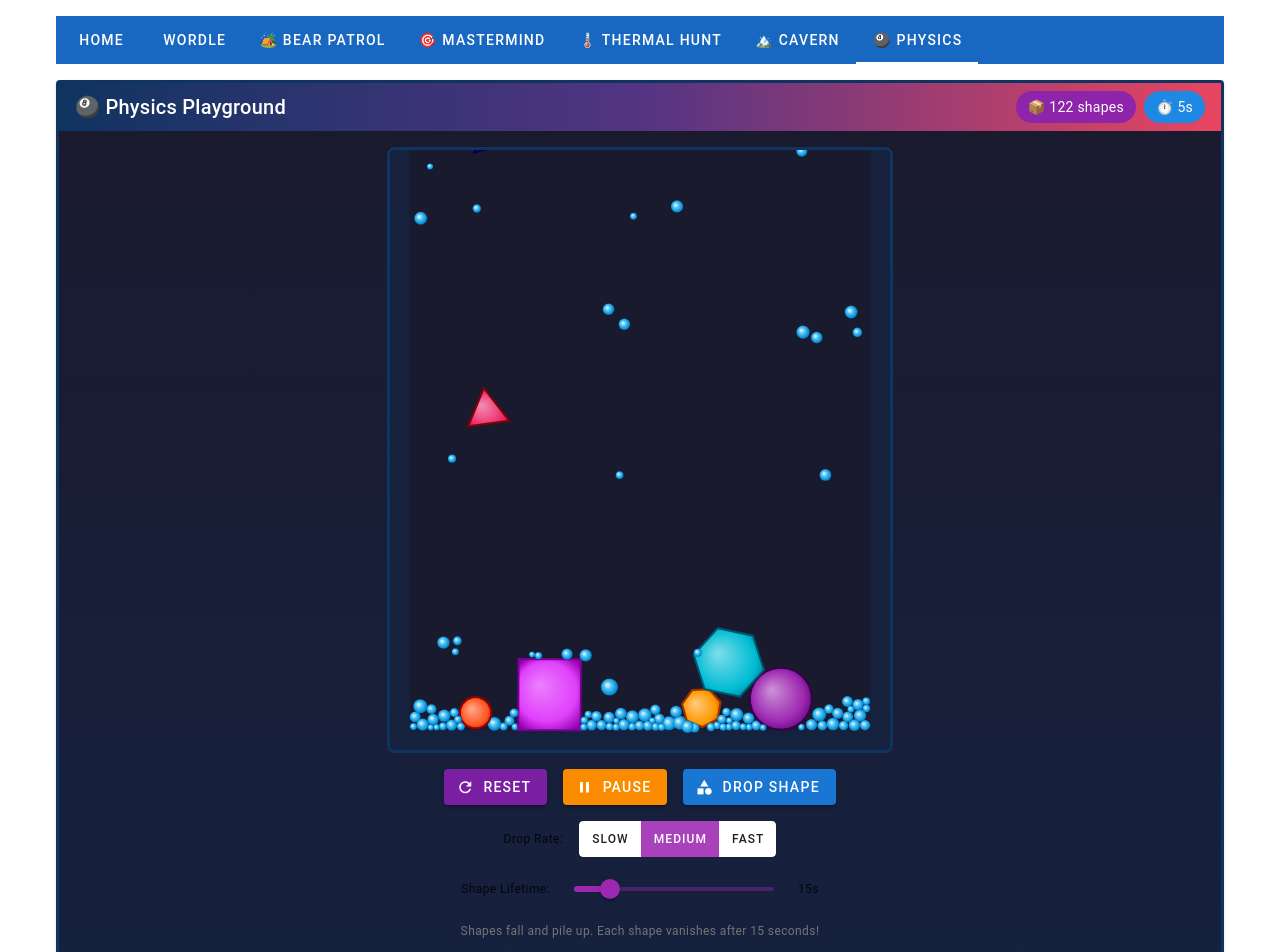
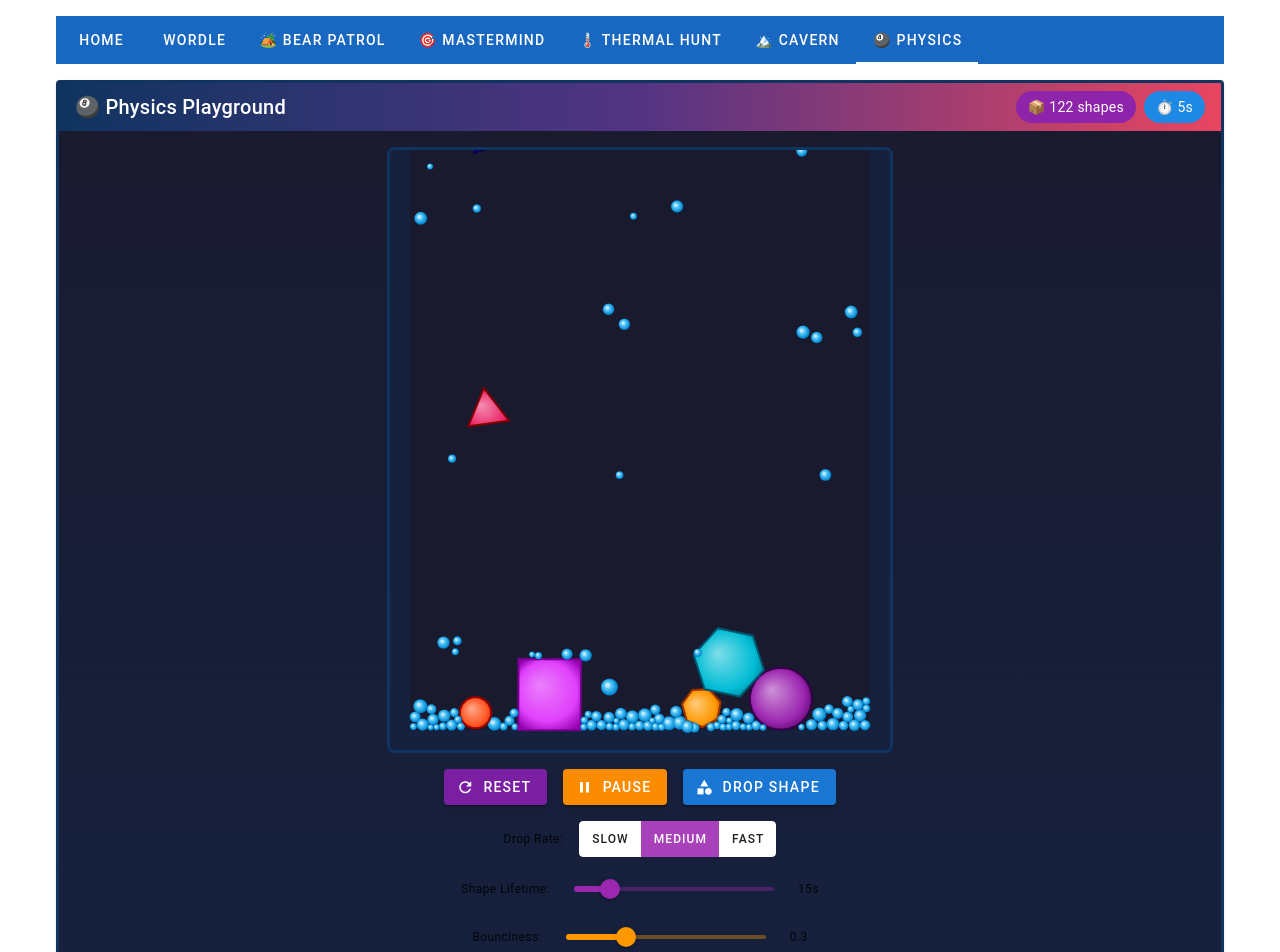
Before and after one commit to GrantErickson/Nuxt4Test, a Nuxt app: page /physics in a window 1280 px wide. Shown: the top 952 px of the page. Built offline with nearby package versions, Linux system fonts and the light colour scheme.

Commit message:
Shrinking before disappearing. Bounciness

```diff
--- a/app/classes/physics/PhysicsGame.ts
+++ b/app/classes/physics/PhysicsGame.ts
@@ -18,11 +18,16 @@ export class PhysicsGame {
   private waterInterval: ReturnType<typeof setInterval> | null = null;
   private removeInterval: ReturnType<typeof setInterval> | null = null;
   private elapsedInterval: ReturnType<typeof setInterval> | null = null;
+  private shrinkInterval: ReturnType<typeof setInterval> | null = null;
+
+  // Track shapes that are currently shrinking
+  private shrinkingShapes: Map<Matter.Body, number> = new Map();
 
   private _elapsed = 0;
   private _isPaused = false;
   private _dropRate: DropRate = "medium";
   private _shapeLifetimeSeconds = 15;
+  private _bounciness = 0.3;
 
   private readonly config: PhysicsConfig;
 
@@ -87,6 +92,9 @@ export class PhysicsGame {
 
     // Check for expired shapes every 500ms
     this.removeInterval = setInterval(() => this.removeExpiredShapes(), 500);
+
+    // Run shrinking animation at 60fps
+    this.shrinkInterval = setInterval(() => this.animateShrinking(), 16);
 
     // Track elapsed time
     this.elapsedInterval = setInterval(() => {
@@ -215,7 +223,10 @@ export class PhysicsGame {
     return `#${((1 << 24) | (R << 16) | (G << 8) | B).toString(16).slice(1)}`;
   }
 
-  private renderWaterDroplet(ctx: CanvasRenderingContext2D, body: Matter.Body): void {
+  private renderWaterDroplet(
+    ctx: CanvasRenderingContext2D,
+    body: Matter.Body
+  ): void {
     const bounds = body.bounds;
     const centerX = (bounds.min.x + bounds.max.x) / 2;
     const centerY = (bounds.min.y + bounds.max.y) / 2;
@@ -243,7 +254,13 @@ export class PhysicsGame {
 
     // Add subtle highlight
     ctx.beginPath();
-    ctx.arc(centerX - radius * 0.2, centerY - radius * 0.2, radius * 0.3, 0, Math.PI * 2);
+    ctx.arc(
+      centerX - radius * 0.2,
+      centerY - radius * 0.2,
+      radius * 0.3,
+      0,
+      Math.PI * 2
+    );
     ctx.fillStyle = "rgba(255, 255, 255, 0.4)";
     ctx.fill();
     ctx.restore();
@@ -309,11 +326,51 @@ export class PhysicsGame {
     const lifetimeMs = this._shapeLifetimeSeconds * 1000;
     const expired = this.shapeTracker.getExpired(lifetimeMs);
 
+    // Start shrinking animation for expired shapes (water disappears instantly)
     for (const body of expired) {
+      const isWater = (body as Matter.Body & { isWater?: boolean }).isWater;
+      if (isWater) {
+        // Water disappears instantly
+        Matter.Composite.remove(this.world, body);
+      } else if (!this.shrinkingShapes.has(body)) {
+        this.shrinkingShapes.set(body, 1.0); // Start at scale 1.0
+      }
+    }
+
+    if (expired.length > 0) {
+      this.notifyStateChange();
+    }
+  }
+
+  private animateShrinking(): void {
+    if (!this.world || this._isPaused) return;
+
+    const shrinkRate = 0.05; // How fast to shrink per frame
+    const minScale = 0.1; // Minimum scale before removal
+
+    const toRemove: Matter.Body[] = [];
+
+    for (const [body, currentScale] of this.shrinkingShapes) {
+      const newScale = currentScale - shrinkRate;
+
+      if (newScale <= minScale) {
+        // Shape is small enough, remove it
+        toRemove.push(body);
+      } else {
+        // Shrink the shape
+        const scaleFactor = newScale / currentScale;
+        Matter.Body.scale(body, scaleFactor, scaleFactor);
+        this.shrinkingShapes.set(body, newScale);
+      }
+    }
+
+    // Remove fully shrunk shapes
+    for (const body of toRemove) {
+      this.shrinkingShapes.delete(body);
       Matter.Composite.remove(this.world, body);
     }
 
-    if (expired.length > 0) {
+    if (toRemove.length > 0) {
       this.notifyStateChange();
     }
   }
@@ -377,6 +434,7 @@ export class PhysicsGame {
     }
 
     this.shapeTracker.clear();
+    this.shrinkingShapes.clear();
     this._elapsed = 0;
     this._isPaused = false;
 
@@ -393,6 +451,7 @@ export class PhysicsGame {
     if (this.waterInterval) clearInterval(this.waterInterval);
     if (this.removeInterval) clearInterval(this.removeInterval);
     if (this.elapsedInterval) clearInterval(this.elapsedInterval);
+    if (this.shrinkInterval) clearInterval(this.shrinkInterval);
 
     if (this.render) {
       Matter.Render.stop(this.render);
@@ -423,6 +482,15 @@ export class PhysicsGame {
 
   get shapeLifetimeSeconds(): number {
     return this._shapeLifetimeSeconds;
+  }
+
+  set bounciness(value: number) {
+    this._bounciness = Math.max(0, Math.min(1, value));
+    this.shapeFactory.restitution = this._bounciness;
+  }
+
+  get bounciness(): number {
+    return this._bounciness;
   }
 
   // Getters for state
--- a/app/classes/physics/ShapeFactory.ts
+++ b/app/classes/physics/ShapeFactory.ts
@@ -11,10 +11,20 @@ type BodyWithGradient = Matter.Body & { gradientColors?: GradientInfo };
 export class ShapeFactory {
   private readonly minSize: number;
   private readonly maxSize: number;
+  private _restitution: number;
 
-  constructor(minSize = 30, maxSize = 90) {
+  constructor(minSize = 30, maxSize = 90, restitution = 0.3) {
     this.minSize = minSize;
     this.maxSize = maxSize;
+    this._restitution = restitution;
+  }
+
+  set restitution(value: number) {
+    this._restitution = value;
+  }
+
+  get restitution(): number {
+    return this._restitution;
   }
 
   createRandomShape(x: number, y: number): Matter.Body {
@@ -27,7 +37,7 @@ export class ShapeFactory {
     switch (shapeType) {
       case 0: // Circle
         body = Matter.Bodies.circle(x, y, size / 2, {
-          restitution: 0.3,
+          restitution: this._restitution,
           friction: 0.5,
           render: { fillStyle: "transparent" },
         });
@@ -39,7 +49,7 @@ export class ShapeFactory {
           size,
           size * (0.5 + Math.random() * 0.5),
           {
-            restitution: 0.3,
+            restitution: this._restitution,
             friction: 0.5,
             render: { fillStyle: "transparent" },
           }
@@ -49,7 +59,7 @@ export class ShapeFactory {
         // Polygon (pentagon/hexagon/heptagon)
         const sides = 5 + Math.floor(Math.random() * 3);
         body = Matter.Bodies.polygon(x, y, sides, size / 2, {
-          restitution: 0.3,
+          restitution: this._restitution,
           friction: 0.5,
           render: { fillStyle: "transparent" },
         });
@@ -57,7 +67,7 @@ export class ShapeFactory {
       }
       default: // Triangle
         body = Matter.Bodies.polygon(x, y, 3, size / 2, {
-          restitution: 0.3,
+          restitution: this._restitution,
           friction: 0.5,
           render: { fillStyle: "transparent" },
         });
--- a/app/pages/physics.vue
+++ b/app/pages/physics.vue
@@ -81,6 +81,25 @@
         <span class="text-caption">{{ shapeLifetime }}s</span>
       </div>
 
+      <!-- Bounciness setting -->
+      <div class="d-flex justify-center ga-4 mt-4 flex-wrap align-center">
+        <span class="text-caption">Bounciness:</span>
+        <v-slider
+          v-model="bounciness"
+          :min="0"
+          :max="1"
+          :step="0.1"
+          thumb-label
+          hide-details
+          density="compact"
+          color="orange"
+          style="max-width: 200px"
+        >
+          <template #thumb-label="{ modelValue }"> {{ modelValue }} </template>
+        </v-slider>
+        <span class="text-caption">{{ bounciness.toFixed(1) }}</span>
+      </div>
+
       <div class="text-center text-caption text-grey-darken-1 mt-4">
         Shapes fall and pile up. Each shape vanishes after
         {{ shapeLifetime }} seconds!
@@ -117,6 +136,7 @@ const isPaused = computed(() => {
 // User-configurable settings
 const dropRate = ref<DropRate>("medium");
 const shapeLifetime = ref(15);
+const bounciness = ref(0.3);
 
 function handleCanvasClick(event: MouseEvent): void {
   if (!canvasEl.value || !game) return;
@@ -150,6 +170,12 @@ watch(dropRate, (newRate) => {
 watch(shapeLifetime, (newLifetime) => {
   if (game) {
     game.shapeLifetimeSeconds = newLifetime;
+  }
+});
+
+watch(bounciness, (newBounciness) => {
+  if (game) {
+    game.bounciness = newBounciness;
   }
 });
 
```
